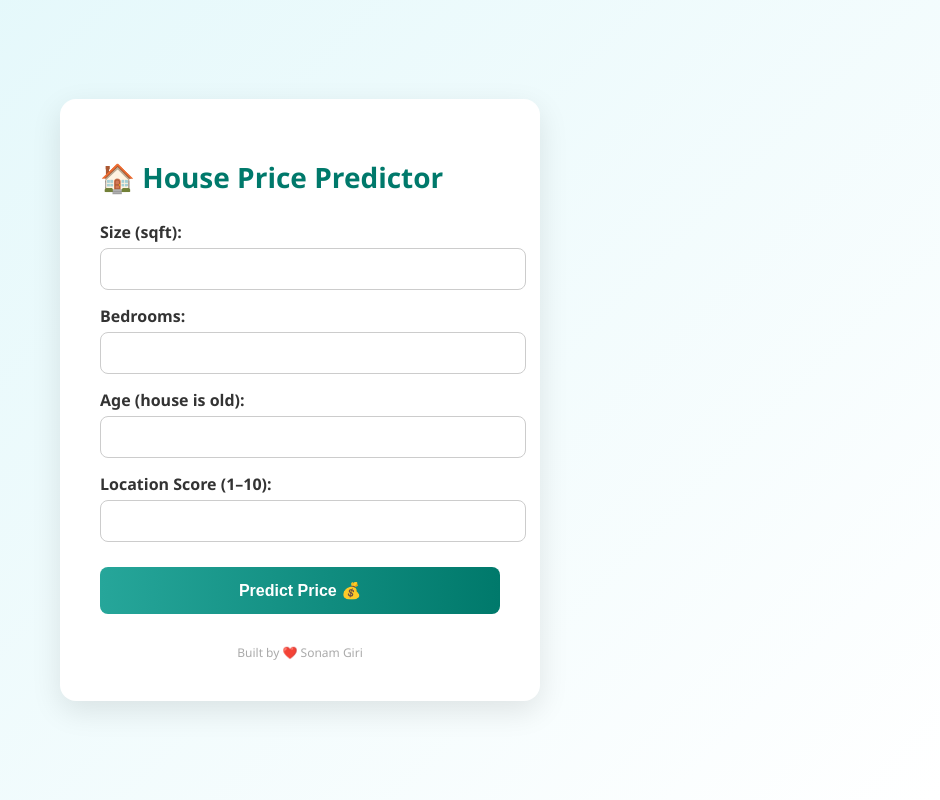
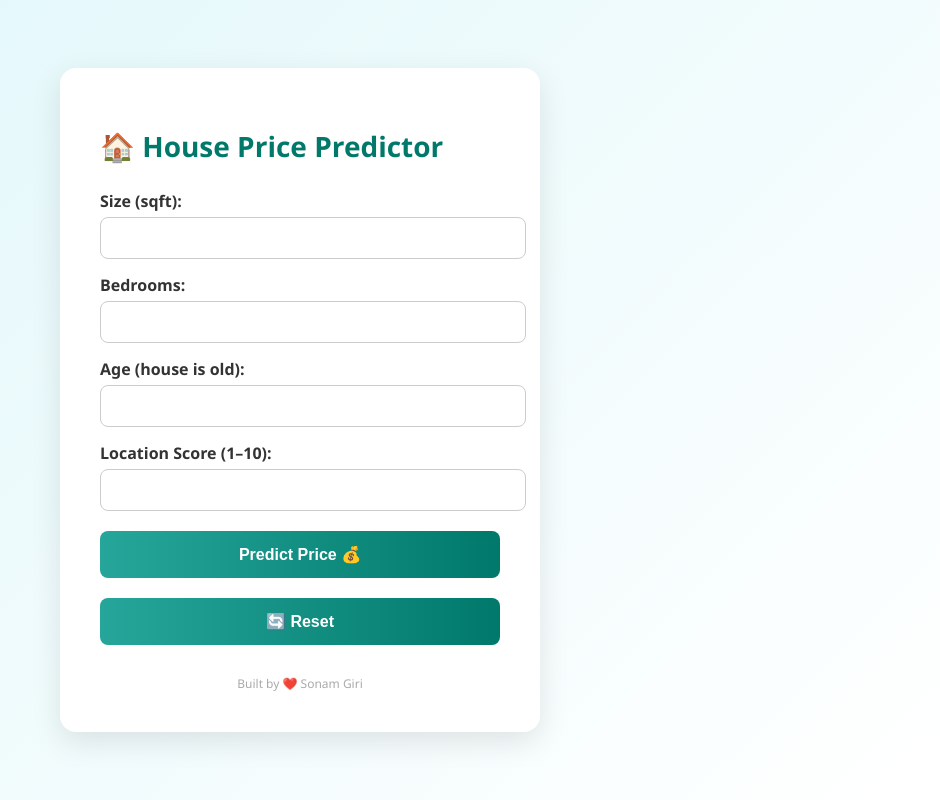
Before and after one commit to SONAM-GIRI/House_price_predict, a Flask app: page /predict in a window 1280 px wide. Shown: the whole page, without its empty margins (340-1280 px from the left). Run offline with Flask 3, Linux system fonts and the light colour scheme.

Commit message:
Update predict.html

```diff
--- a/templates/predict.html
+++ b/templates/predict.html
@@ -56,8 +56,8 @@
             outline: none;
         }
 
-        input[type="submit"] {
-            margin-top: 25px;
+        input[type="submit"], .refresh-button {
+            margin-top: 20px;
             padding: 14px;
             background: linear-gradient(to right, #26a69a, #00796b);
             color: white;
@@ -70,7 +70,7 @@
             transition: background 0.3s ease, transform 0.2s ease;
         }
 
-        input[type="submit"]:hover {
+        input[type="submit"]:hover, .refresh-button:hover {
             background: linear-gradient(to right, #00796b, #004d40);
             transform: scale(1.03);
         }
@@ -119,9 +119,22 @@
             <input type="submit" value="Predict Price 💰">
         </form>
 
-        {% if prediction %}
-            <div class="result">Estimated Price: ₹ {{ prediction }}</div>
-        {% endif %}
+       {% if prediction %}
+    <div class="result">💰 Estimated Price: ₹ {{ prediction }}</div>
+{% endif %}
+{% if location %}
+    <div class="result">📍 Suggested Location: {{ location }}</div>
+{% endif %}
+
+<button type="button" class="refresh-button" onclick="resetForm()">🔄 Reset</button>
+
+<script>
+function resetForm() {
+  document.querySelector('form').reset(); // Reset inputs
+  const results = document.querySelectorAll('.result');
+  results.forEach(div => div.style.display = 'none'); // Hide result boxes
+}
+</script>
 
         <div class="footer">Built by ❤️ Sonam Giri </div>
     </div>
```
